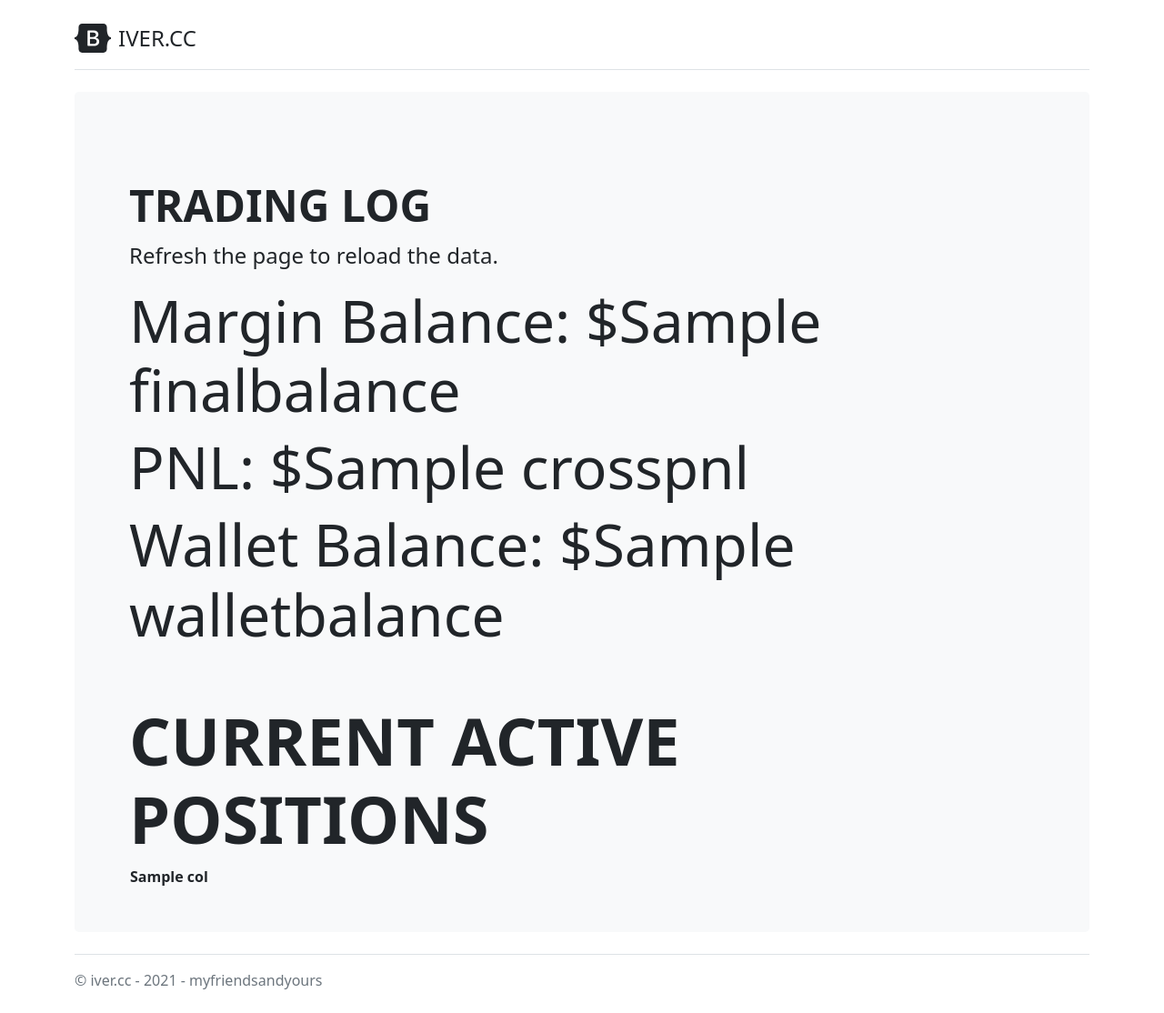
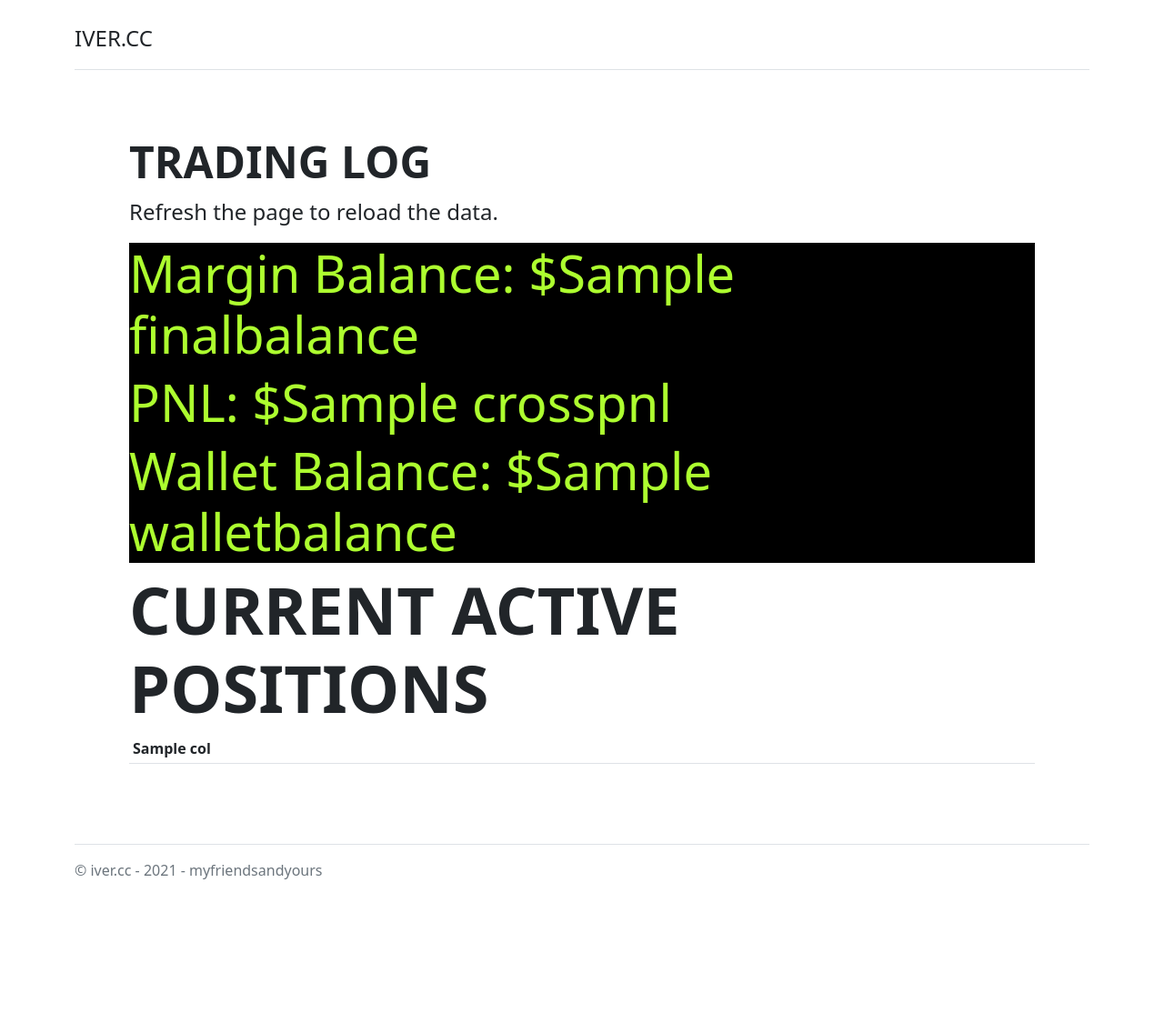
Before and after one commit to edisoniver/mytradinglog, a Flask app: template templates/jumbotron.html in a window 1280 px wide. Shown: the whole page at 91% size. After the commit the page ends 967 px from the top, so only its background shows below. Run offline with Flask 2, Linux system fonts and the light colour scheme; the template is opened without the code that fills it: most values are stand-ins (such as "Sample title", 1, 10 or a date in 2020); lists and menus that the app fills with data are empty.

Commit message:
html updates

```diff
--- /dev/null
+++ b/static/style.css
@@ -0,0 +1,9 @@
+#crosspnl {
+    background-color: black;
+    color: greenyellow;
+}
+
+#crosspnl:hover {
+    background-color: greenyellow;
+    color: black;
+}
--- a/templates/jumbotron.html
+++ b/templates/jumbotron.html
@@ -7,57 +7,34 @@
     <meta name="author" content="Mark Otto, Jacob Thornton, and Bootstrap contributors">
     <meta name="generator" content="Hugo 0.82.0">
     <title>IVER TRADING LOG</title>
-
-    <link rel="canonical" href="https://getbootstrap.com/docs/5.0/examples/jumbotron/">
-
-
-
-    <!-- Bootstrap core CSS -->
     <link href="https://cdn.jsdelivr.net/npm/bootstrap@5.0.0-beta3/dist/css/bootstrap.min.css" rel="stylesheet" integrity="sha384-eOJMYsd53ii+scO/bJGFsiCZc+5NDVN2yr8+0RDqr0Ql0h+rP48ckxlpbzKgwra6" crossorigin="anonymous">
-    <script src="https://cdn.jsdelivr.net/npm/bootstrap@5.0.0-beta3/dist/js/bootstrap.bundle.min.js" integrity="sha384-JEW9xMcG8R+pH31jmWH6WWP0WintQrMb4s7ZOdauHnUtxwoG2vI5DkLtS3qm9Ekf" crossorigin="anonymous"></script>
-    <script src="/css/main.css"></script>
-
-    <style>
-      .bd-placeholder-img {
-        font-size: 1.125rem;
-        text-anchor: middle;
-        -webkit-user-select: none;
-        -moz-user-select: none;
-        user-select: none;
-      }
-
-      @media (min-width: 768px) {
-        .bd-placeholder-img-lg {
-          font-size: 3.5rem;
-        }
-      }
-    </style>
-
-
+    <link rel="stylesheet" type="text/css" href="/static/style.css">
   </head>
   <body>
 
 <main>
   <div class="container py-4">
     <header class="pb-3 mb-4 border-bottom">
-      <a href="/" class="d-flex align-items-center text-dark text-decoration-none">
-        <svg xmlns="http://www.w3.org/2000/svg" width="40" height="32" class="me-2" viewBox="0 0 118 94" role="img"><title>Bootstrap</title><path fill-rule="evenodd" clip-rule="evenodd" d="M24.509 0c-6.733 0-11.715 5.893-11.492 12.284.214 6.14-.064 14.092-2.066 20.577C8.943 39.365 5.547 43.485 0 44.014v5.972c5.547.529 8.943 4.649 10.951 11.153 2.002 6.485 2.28 14.437 2.066 20.577C12.794 88.106 17.776 94 24.51 94H93.5c6.733 0 11.714-5.893 11.491-12.284-.214-6.14.064-14.092 2.066-20.577 2.009-6.504 5.396-10.624 10.943-11.153v-5.972c-5.547-.529-8.934-4.649-10.943-11.153-2.002-6.484-2.28-14.437-2.066-20.577C105.214 5.894 100.233 0 93.5 0H24.508zM80 57.863C80 66.663 73.436 72 62.543 72H44a2 2 0 01-2-2V24a2 2 0 012-2h18.437c9.083 0 15.044 4.92 15.044 12.474 0 5.302-4.01 10.049-9.119 10.88v.277C75.317 46.394 80 51.21 80 57.863zM60.521 28.34H49.948v14.934h8.905c6.884 0 10.68-2.772 10.68-7.727 0-4.643-3.264-7.207-9.012-7.207zM49.948 49.2v16.458H60.91c7.167 0 10.964-2.876 10.964-8.281 0-5.406-3.903-8.178-11.425-8.178H49.948z" fill="currentColor"></path></svg>
         <span class="fs-4">IVER.CC</span>
-      </a>
+
     </header>
 
-    <div class="p-5 mb-4 bg-light rounded-3">
-      <div class="container-fluid py-5">
+    <div class="p-5 mb-4 rounded-3">
+      <div class="container-fluid center">
         <h1 class="display-5 fw-bold">TRADING LOG</h1>
         <p class="col-md-8 fs-4">Refresh the page to reload the data.</p>
-        <h3 class="display-3">Margin Balance: ${{ finalbalance }}</h2>
-        <h3 class="display-3">PNL: ${{ crosspnl }}</h2>
-        <h3 class="display-3">Wallet Balance: ${{ walletbalance }}</h2>
+        <div id='crosspnl'>
+        <h3 class="display-4">Margin Balance: ${{ finalbalance }}</h3>
 
+            <h3 class="display-4">PNL: ${{ crosspnl }}</h3>
+
+        <h3 class="display-4">Wallet Balance: ${{ walletbalance }}</h3>
+        </div>
       </div>
       <div class="container-fluid">
         <h2 class="display-2 fw-bold">CURRENT ACTIVE POSITIONS</h2>
-        <table>
+        <div class="table-responsive-xxl">
+        <table class="table table-sm align-middle">
             <tr>
                 {% for col in column_names2 %}
                 <th>{{col}}</th>
@@ -81,16 +58,16 @@
 
         </table>
         </div>
+        </div>
     </div>
-
 
     <footer class="pt-3 mt-4 text-muted border-top">
       &copy; iver.cc - 2021 - myfriendsandyours
-    </footer>
+
+    </div>
   </div>
 </main>
-
-
+<script src="https://cdn.jsdelivr.net/npm/bootstrap@5.0.0-beta3/dist/js/bootstrap.bundle.min.js" integrity="sha384-JEW9xMcG8R+pH31jmWH6WWP0WintQrMb4s7ZOdauHnUtxwoG2vI5DkLtS3qm9Ekf" crossorigin="anonymous"></script>
 
   </body>
 </html>
```
Also changed, not shown: css/main.css (deleted).
